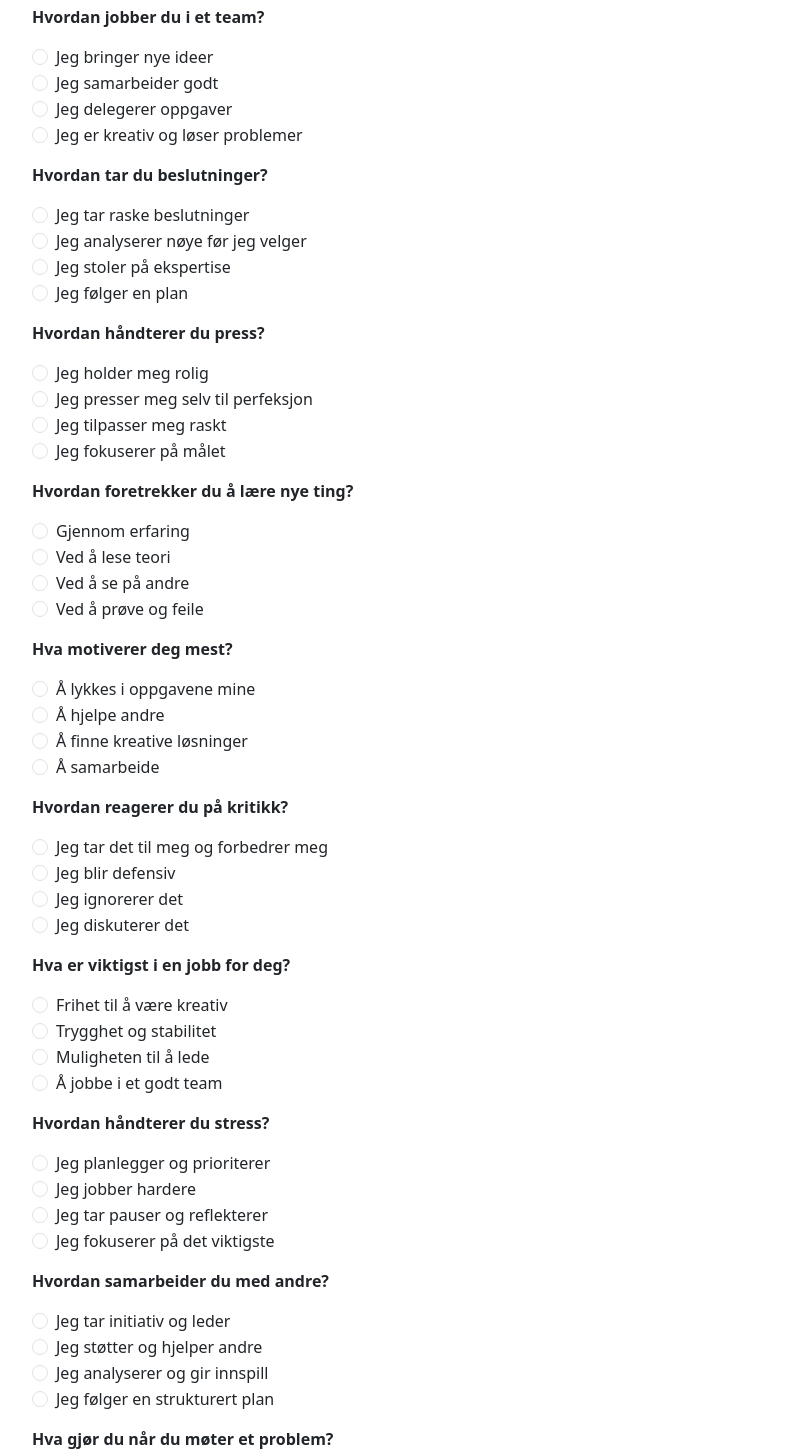
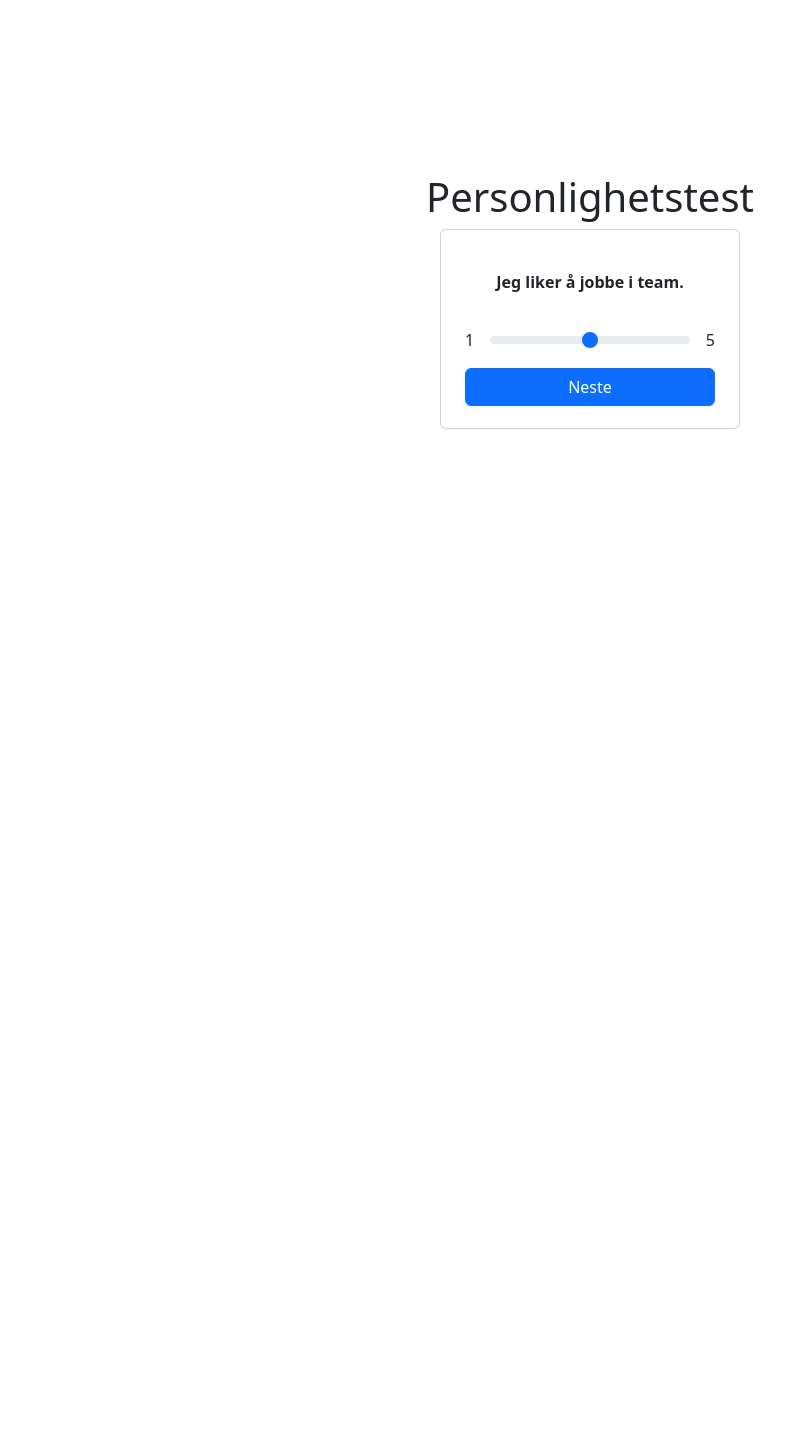
Before and after one commit to Kimser91/morroTest, a Vue app in the folder personlighetstest/: page / in a window 1280 px wide. Shown: the part 99-1550 px from the top of the page, without its empty margins (50-835 px from the left). After the commit the page ends 800 px from the top, so only its background shows below. Built offline with nearby package versions, Linux system fonts and the light colour scheme.

Commit message:
Update app.vue

```diff
--- a/personlighetstest/src/app.vue
+++ b/personlighetstest/src/app.vue
@@ -1,18 +1,24 @@
 <template>
-  <div class="container mt-5">
+  <div class="container d-flex flex-column justify-content-center align-items-center vh-100">
     <h1 class="text-center">Personlighetstest</h1>
     <div v-if="!result">
-      <div v-for="(question, index) in questions" :key="index" class="mb-3">
-        <p><strong>{{ question.text }}</strong></p>
-        <div v-for="option in question.options" :key="option" class="form-check">
-          <input class="form-check-input" type="radio" :name="`question-${index}`" :value="option" v-model="userAnswers[index]">
-          <label class="form-check-label">{{ option }}</label>
+      <div v-if="questions.length > 0" class="card p-4 text-center fixed-card">
+        <p class="question-text"><strong>{{ questions[currentQuestionIndex].text }}</strong></p>
+        <div class="d-flex justify-content-center">
+          <span>1</span>
+          <input type="range" min="1" max="5" step="1" class="form-range mx-3" v-model="userAnswers[currentQuestionIndex]">
+          <span>5</span>
         </div>
+        <button class="btn btn-primary mt-3" @click="nextQuestion">
+          {{ currentQuestionIndex < questions.length - 1 ? 'Neste' : 'Se resultat' }}
+        </button>
       </div>
-      <button class="btn btn-primary mt-3" @click="calculateResult">Se resultat</button>
+      <div v-else>
+        <p>Laster spørsmål...</p>
+      </div>
     </div>
     <div v-else>
-      <h2 class="text-center mt-4">Din personlighetstype er: <span class="text-success">{{ result }}</span></h2>
+      <h2 class="text-center">Din personlighetstype er: <span class="text-success">{{ result }}</span></h2>
       <button class="btn btn-secondary mt-3" @click="resetQuiz">Ta testen på nytt</button>
     </div>
   </div>
@@ -22,82 +28,100 @@
 import { ref } from 'vue';
 import 'bootstrap/dist/css/bootstrap.min.css';
 
-// Definerer 30 spørsmål
 const questions = [
-  { text: 'Hvordan jobber du i et team?', options: ['Jeg bringer nye ideer', 'Jeg samarbeider godt', 'Jeg delegerer oppgaver', 'Jeg er kreativ og løser problemer'] },
-  { text: 'Hvordan tar du beslutninger?', options: ['Jeg tar raske beslutninger', 'Jeg analyserer nøye før jeg velger', 'Jeg stoler på ekspertise', 'Jeg følger en plan'] },
-  { text: 'Hvordan håndterer du press?', options: ['Jeg holder meg rolig', 'Jeg presser meg selv til perfeksjon', 'Jeg tilpasser meg raskt', 'Jeg fokuserer på målet'] },
-  { text: 'Hvordan foretrekker du å lære nye ting?', options: ['Gjennom erfaring', 'Ved å lese teori', 'Ved å se på andre', 'Ved å prøve og feile'] },
-  { text: 'Hva motiverer deg mest?', options: ['Å lykkes i oppgavene mine', 'Å hjelpe andre', 'Å finne kreative løsninger', 'Å samarbeide'] },
-  { text: 'Hvordan reagerer du på kritikk?', options: ['Jeg tar det til meg og forbedrer meg', 'Jeg blir defensiv', 'Jeg ignorerer det', 'Jeg diskuterer det'] },
-  { text: 'Hva er viktigst i en jobb for deg?', options: ['Frihet til å være kreativ', 'Trygghet og stabilitet', 'Muligheten til å lede', 'Å jobbe i et godt team'] },
-  { text: 'Hvordan håndterer du stress?', options: ['Jeg planlegger og prioriterer', 'Jeg jobber hardere', 'Jeg tar pauser og reflekterer', 'Jeg fokuserer på det viktigste'] },
-  { text: 'Hvordan samarbeider du med andre?', options: ['Jeg tar initiativ og leder', 'Jeg støtter og hjelper andre', 'Jeg analyserer og gir innspill', 'Jeg følger en strukturert plan'] },
-  { text: 'Hva gjør du når du møter et problem?', options: ['Jeg finner en kreativ løsning', 'Jeg analyserer situasjonen grundig', 'Jeg spør eksperter om råd', 'Jeg tar en beslutning raskt'] },
-  { text: 'Hva slags oppgaver liker du best?', options: ['De som krever kreativitet', 'De som gir konkrete resultater', 'De som lar meg samarbeide', 'De som krever logisk tenkning'] },
-  { text: 'Hvordan håndterer du en uforutsett situasjon?', options: ['Jeg improviserer', 'Jeg følger en plan', 'Jeg spør andre om råd', 'Jeg tar en rask beslutning'] },
-  { text: 'Hva slags arbeidsmiljø foretrekker du?', options: ['Kreativt og dynamisk', 'Strukturert og stabilt', 'Samarbeidsorientert', 'Utfordrende og resultatfokusert'] },
-  { text: 'Hvordan forholder du deg til regler?', options: ['Jeg følger dem nøye', 'Jeg tilpasser meg etter behov', 'Jeg utfordrer dem hvis nødvendig', 'Jeg ser dem som veiledning'] },
-  { text: 'Hva gjør deg mest frustrert?', options: ['Mangel på kreativitet', 'Dårlig planlegging', 'Uklare mål', 'Manglende samarbeid'] },
-  { text: 'Hva gir deg energi?', options: ['Å prøve noe nytt', 'Å løse en utfordring', 'Å hjelpe andre', 'Å se fremgang'] },
-  { text: 'Hvordan reagerer du på endringer?', options: ['Jeg tilpasser meg raskt', 'Jeg foretrekker stabilitet', 'Jeg analyserer situasjonen først', 'Jeg ser det som en utfordring'] },
-  { text: 'Hva beskriver deg best?', options: ['Kreativ og innovativ', 'Analytisk og nøyaktig', 'Samarbeidsvillig og hjelpsom', 'Målrettet og effektiv'] },
+  { text: 'Jeg liker å jobbe i team.' },
+  { text: 'Jeg tar raske beslutninger.' },
+  { text: 'Jeg håndterer stress godt.' },
+  { text: 'Jeg liker å planlegge ting på forhånd.' },
+  { text: 'Jeg foretrekker å følge regler fremfor å improvisere.' },
+  { text: 'Jeg liker å ta initiativ i prosjekter.' },
+  { text: 'Jeg er kreativ og finner nye løsninger.' },
+  { text: 'Jeg trives med å jobbe alene.' },
+  { text: 'Jeg liker å analysere problemer grundig før jeg handler.' },
+  { text: 'Jeg foretrekker å følge en fast struktur i arbeidet mitt.' },
+  { text: 'Jeg føler meg komfortabel med å ta beslutninger for en gruppe.' },
+  { text: 'Jeg er flink til å lytte til andres meninger.' },
+  { text: 'Jeg liker å perfeksjonere arbeidet mitt før jeg leverer det.' },
+  { text: 'Jeg trives med å lære nye ferdigheter og spesialisere meg.' },
+  { text: 'Jeg er flink til å tilpasse meg endringer.' },
+  { text: 'Jeg liker å delegere oppgaver til andre.' },
+  { text: 'Jeg foretrekker å jobbe med detaljer fremfor helheten.' },
+  { text: 'Jeg er god på å samarbeide og få teamet til å fungere godt.' },
+  { text: 'Jeg liker å jobbe raskt og effektivt.' },
+  { text: 'Jeg verdsetter nøyaktighet og presisjon i arbeidet mitt.' },
+  { text: 'Jeg motiveres av å oppnå gode resultater.' },
+  { text: 'Jeg trives best med praktiske oppgaver fremfor teoretiske analyser.' },
+  { text: 'Jeg foretrekker å følge en langsiktig plan fremfor å improvisere.' },
+  { text: 'Jeg liker å hjelpe andre med deres oppgaver.' },
+  { text: 'Jeg trives best i en strukturert arbeidsdag.' },
+  { text: 'Jeg liker å eksperimentere med nye måter å gjøre ting på.' },
+  { text: 'Jeg liker å jobbe med mennesker og bygge relasjoner.' },
+  { text: 'Jeg er flink til å se løsninger der andre ser problemer.' },
+  { text: 'Jeg liker å sette klare mål for meg selv og andre.' }
 ];
 
-// Oppretter et array for brukerens svar, fylt med nullverdier
-const userAnswers = ref(Array(questions.length).fill(null));
-
-// Lagrer resultatet som en reaktiv verdi
+const userAnswers = ref(Array(questions.length).fill(3));
+const currentQuestionIndex = ref(0);
 const result = ref(null);
 
-// Mapping fra svaralternativer til personlighetstyper
-const personalities = {
-  'Jeg bringer nye ideer': 'Resource Investigator',
-  'Jeg samarbeider godt': 'Teamworker',
-  'Jeg delegerer oppgaver': 'Co-ordinator',
-  'Jeg er kreativ og løser problemer': 'Plant',
-  'Jeg tar raske beslutninger': 'Shaper',
-  'Jeg analyserer nøye før jeg velger': 'Monitor Evaluator',
-  'Jeg stoler på ekspertise': 'Specialist',
-  'Jeg følger en plan': 'Implementer',
-  'Jeg holder meg rolig': 'Monitor Evaluator',
-  'Jeg presser meg selv til perfeksjon': 'Completer Finisher',
-  'Jeg tilpasser meg raskt': 'Resource Investigator',
-  'Jeg fokuserer på målet': 'Shaper',
+const nextQuestion = () => {
+  if (currentQuestionIndex.value < questions.length - 1) {
+    currentQuestionIndex.value++;
+  } else {
+    calculateResult();
+  }
 };
 
-// Beregner resultat basert på flest valgte svar
 const calculateResult = () => {
-  // Oppretter et objekt for å telle antall valg per svar
-  const counts = {};
+  const personalityScores = {
+    'Resource Investigator': 0,
+    'Teamworker': 0,
+    'Co-ordinator': 0,
+    'Plant': 0,
+    'Shaper': 0,
+    'Monitor Evaluator': 0,
+    'Specialist': 0,
+    'Implementer': 0,
+    'Completer Finisher': 0
+  };
 
-  userAnswers.value.forEach(answer => {
-    if (answer) {
-      // Øker telleren for hvert valgt svar
-      counts[answer] = (counts[answer] || 0) + 1;
-    }
+  userAnswers.value.forEach((score, index) => {
+    const personalities = Object.keys(personalityScores);
+    personalityScores[personalities[index % personalities.length]] += score;
   });
 
-  // Hvis ingen svar er valgt, ikke vis resultat
-  if (Object.keys(counts).length === 0) {
-    result.value = 'Ingen valg ble gjort';
-    return;
-  }
+  const bestPersonality = Object.keys(personalityScores).reduce((a, b) =>
+    personalityScores[a] > personalityScores[b] ? a : b);
 
-  // Finner de mest valgte svarene
-  const maxCount = Math.max(...Object.values(counts));
-  const mostChosenAnswers = Object.keys(counts).filter(answer => counts[answer] === maxCount);
-
-  // Velger tilfeldig en av de mest valgte svarene hvis flere har like mange stemmer
-  const finalAnswer = mostChosenAnswers[Math.floor(Math.random() * mostChosenAnswers.length)];
-
-  // Henter personlighetstypen eller setter til 'Ukjent' hvis ingen valg er gjort
-  result.value = personalities[finalAnswer] || 'Ukjent';
+  result.value = bestPersonality;
 };
 
-// Nullstiller quizen ved å tilbakestille svar og resultat
 const resetQuiz = () => {
   result.value = null;
-  userAnswers.value.fill(null);
+  currentQuestionIndex.value = 0;
+  userAnswers.value.fill(3);
 };
 </script>
+
+<style>
+.container {
+  text-align: center;
+}
+
+.fixed-card {
+  width: 50%;
+  min-width: 300px;
+  height: 200px; /* Fast høyde for å hindre hopping */
+  display: flex;
+  flex-direction: column;
+  justify-content: center;
+}
+
+.question-text {
+  min-height: 60px; /* Setter en fast høyde for spørsmålsteksten */
+  display: flex;
+  align-items: center;
+  justify-content: center;
+  text-align: center;
+}
+</style>
```
